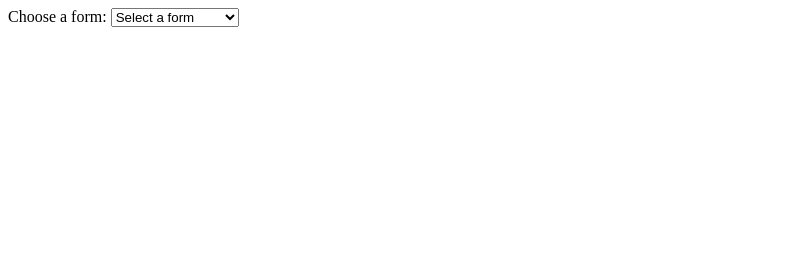
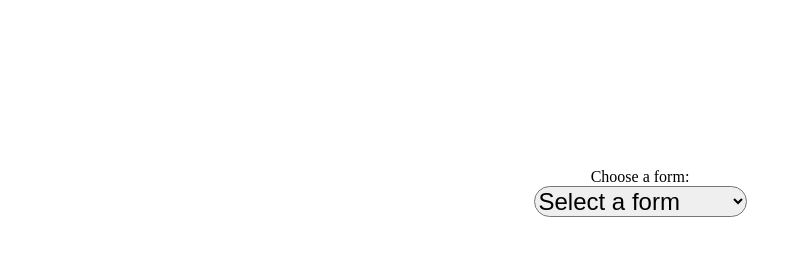
Before and after one commit to CodesWithRobi/too-much-forms, a plain HTML site: page index.html in a window 1280 px wide. Shown: the whole page, without its empty margins (0-802 px from the left). Drawn offline with Linux system fonts and the light colour scheme.

Commit message:
Styled main page

```diff
--- a/index.html
+++ b/index.html
@@ -1,7 +1,23 @@
 <!doctype html>
 <!doctype html>
 <html>
-  <head> </head>
+  <head>
+    <title>Forms</title>
+    <style>
+      .main {
+        width: 100%;
+        height: 100%;
+        display: inline-block;
+        margin: 20vh auto;
+        text-align: center;
+      }
+
+      select {
+        font-size: 1.5rem;
+        border-radius: 1rem;
+      }
+    </style>
+  </head>
 
   <body>
     <!-- <form> -->
@@ -9,12 +25,13 @@
     <!--     <option value="vanakam"><a href="forms/survey.html">Hello</a></option> -->
     <!--   </select> -->
     <!-- </form> -->
+    <div class="main">
       <form
         method="get"
         action=""
         onsubmit="window.location.href=this.querySelector('select').value;return false;"
       >
-      <label for="forms">Choose a form:</label>
+        <label for="forms" style="display: block">Choose a form:</label>
         <select name="forms" onchange="window.location.href=this.value;">
           <option value="" disabled selected>Select a form</option>
           <option value="forms/application.html">Application Form</option>
@@ -23,5 +40,6 @@
           <option value="forms/login.html">Login Form</option>
         </select>
       </form>
+    </div>
   </body>
 </html>
```
Also changed, not shown: forms/login.html (+1 -1 lines). Lines whose indentation alone changed are shown as unchanged.
